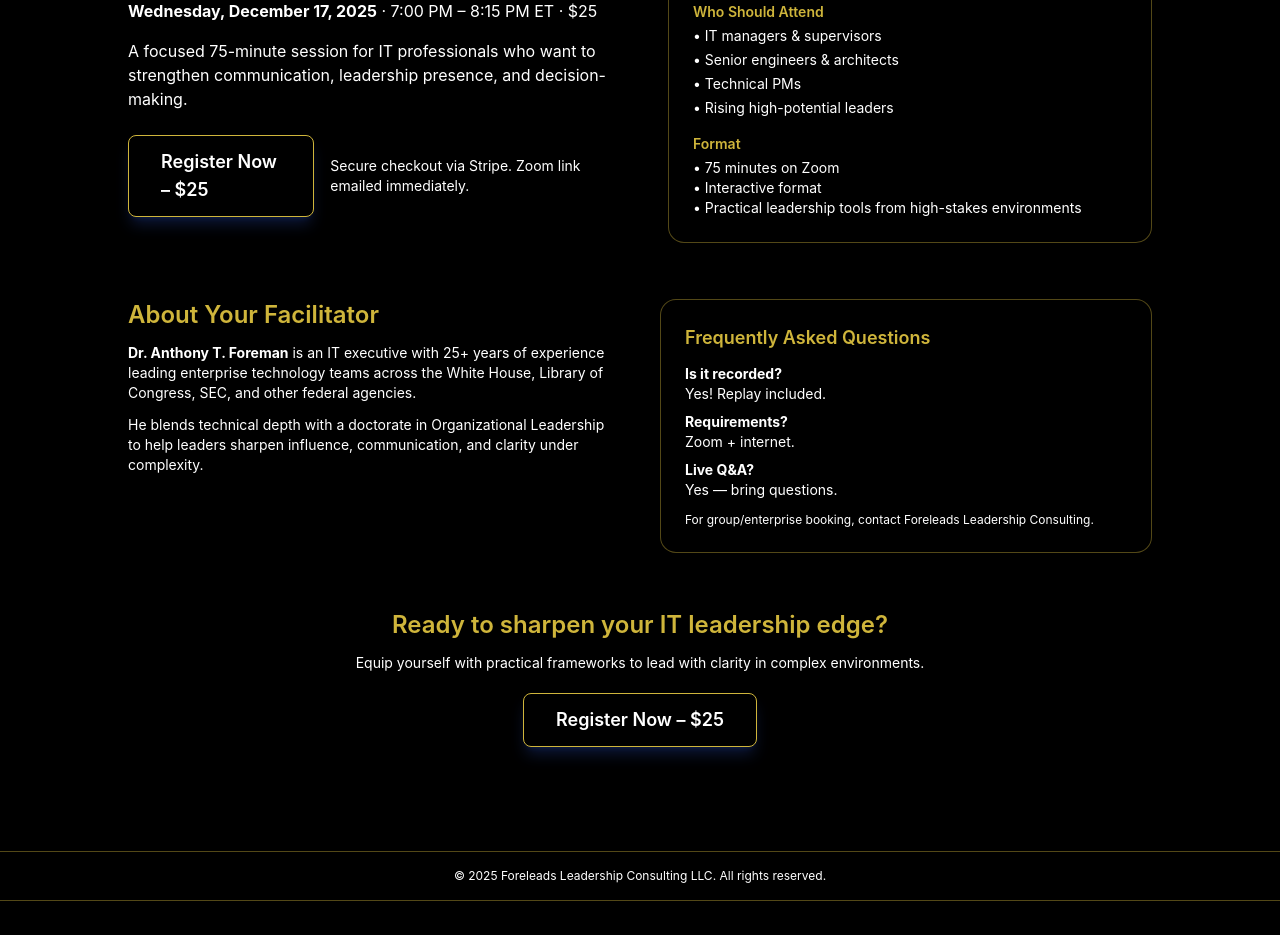
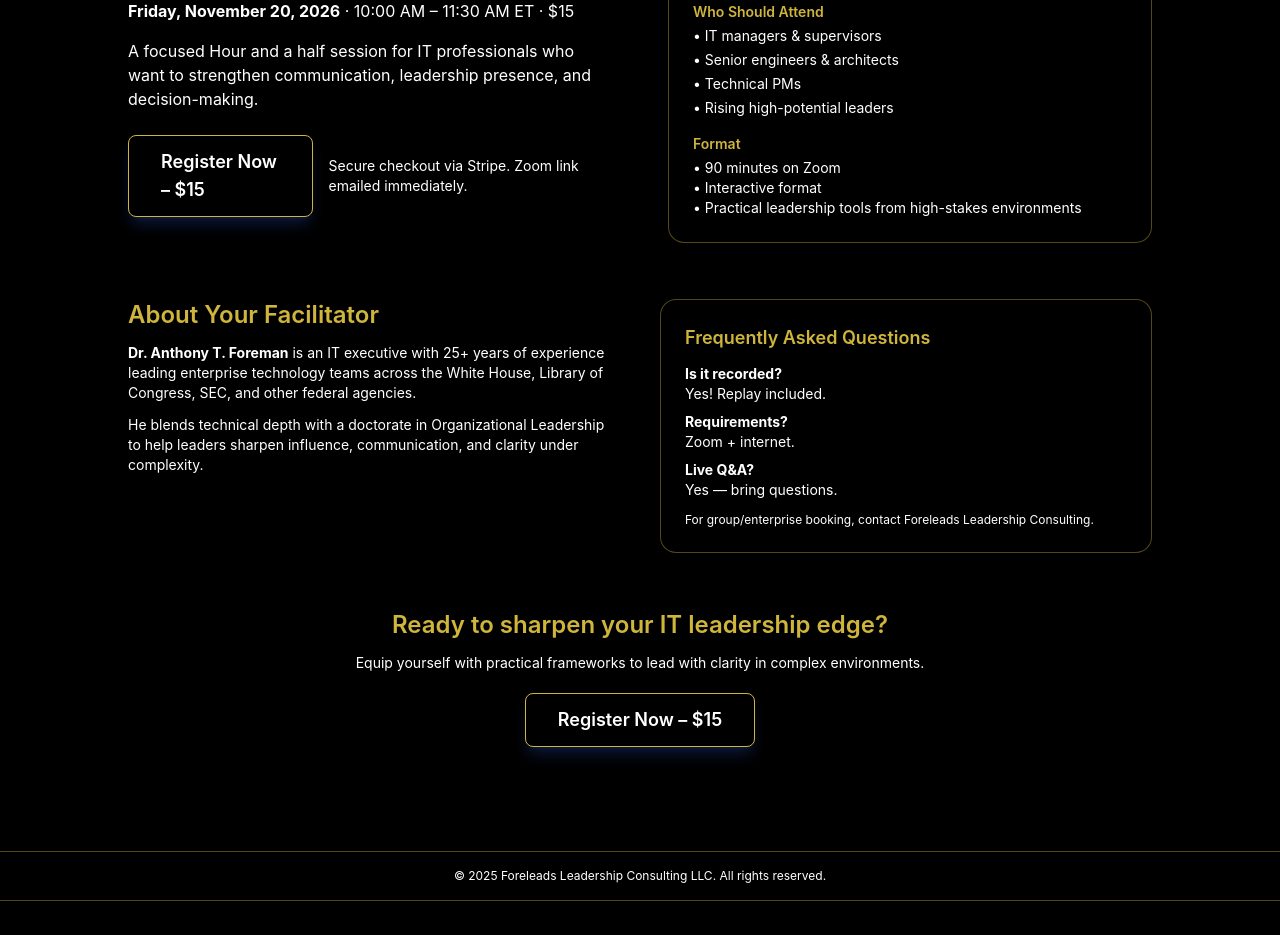
Before and after one commit to foretechleaders/Foreleads-site-final, a React (Vite) app: page /it-leadership-edge in a window 1280 px wide. Shown: the part 420-1355 px from the top of the page. Built offline with nearby package versions, Linux system fonts and the light colour scheme.

Commit message:
Update IT Leadership Edge workshop to November 20, 2026 at $15

```diff
--- a/src/pages/ITLeadershipEdge.jsx
+++ b/src/pages/ITLeadershipEdge.jsx
@@ -45,11 +45,11 @@ const ITLeadershipEdge = () => {
                 </p>
 
                 <p className="text-sm sm:text-base text-white mb-4">
-                  <strong>Wednesday, December 17, 2025</strong> · 7:00 PM – 8:15 PM ET · $25
+                  <strong>Friday, November 20, 2026</strong> · 10:00 AM – 11:30 AM ET · $15
                 </p>
 
                 <p className="text-white mb-6">
-                  A focused 75-minute session for IT professionals who want to
+                  A focused Hour and a half session for IT professionals who want to
                   strengthen communication, leadership presence, and decision-making.
                 </p>
 
@@ -60,7 +60,7 @@ const ITLeadershipEdge = () => {
                     rel="noopener noreferrer"
                     className="inline-flex items-center justify-center px-8 py-3 rounded-lg bg-black hover:bg-[#19170f] text-lg font-semibold shadow-lg shadow-blue-900/40 transition"
                   >
-                    Register Now – $25
+                    Register Now – $15
                   </a>
                   <p className="text-xs sm:text-sm text-white">
                     Secure checkout via Stripe. Zoom link emailed immediately.
@@ -90,7 +90,7 @@ const ITLeadershipEdge = () => {
 
                   <h3 className="text-sm font-semibold text-white mb-1">Format</h3>
                   <p className="text-sm text-white">
-                    • 75 minutes on Zoom<br/>
+                    • 90 minutes on Zoom<br/>
                     • Interactive format<br/>
                     • Practical leadership tools from high-stakes environments
                   </p>
@@ -144,7 +144,7 @@ const ITLeadershipEdge = () => {
                 rel="noopener noreferrer"
                 className="inline-flex items-center justify-center px-8 py-3 rounded-lg bg-black hover:bg-[#19170f] text-lg font-semibold shadow-lg shadow-blue-900/40 transition"
               >
-                Register Now – $25
+                Register Now – $15
               </a>
             </section>
 
```
